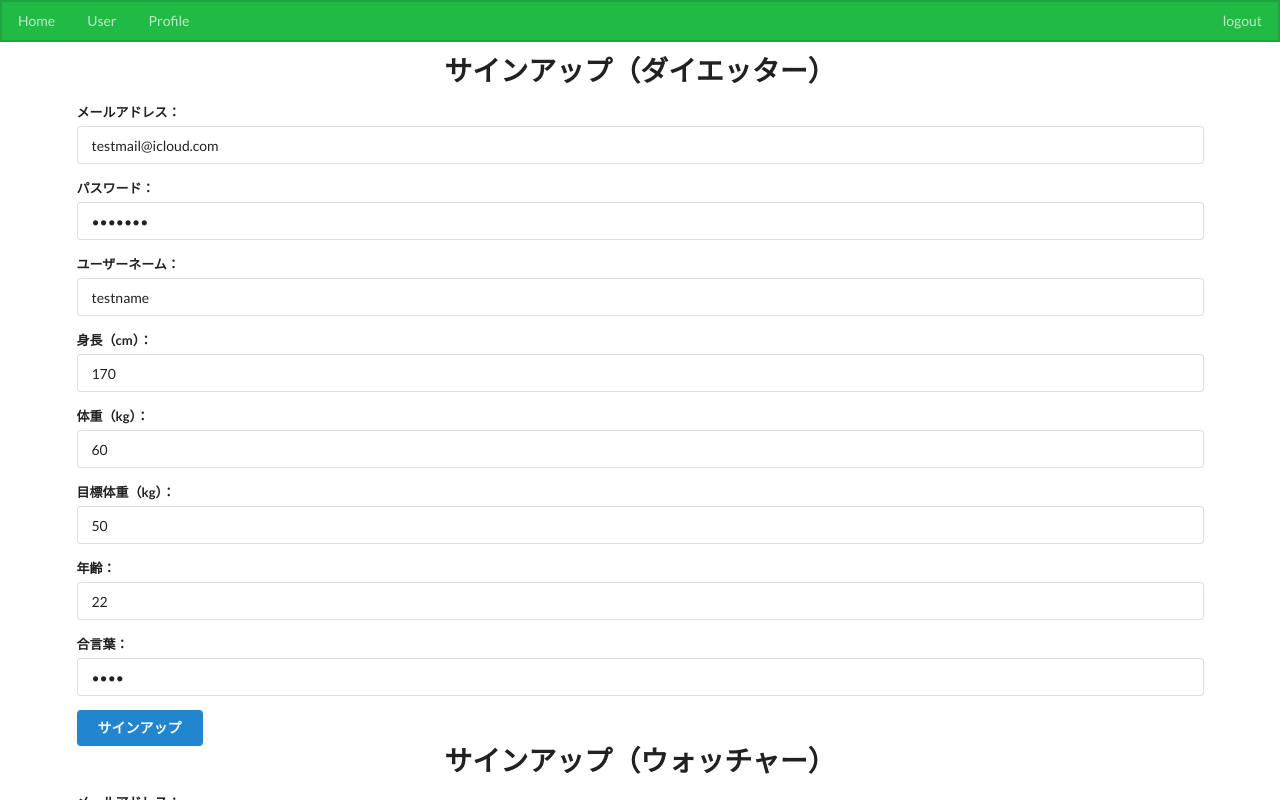
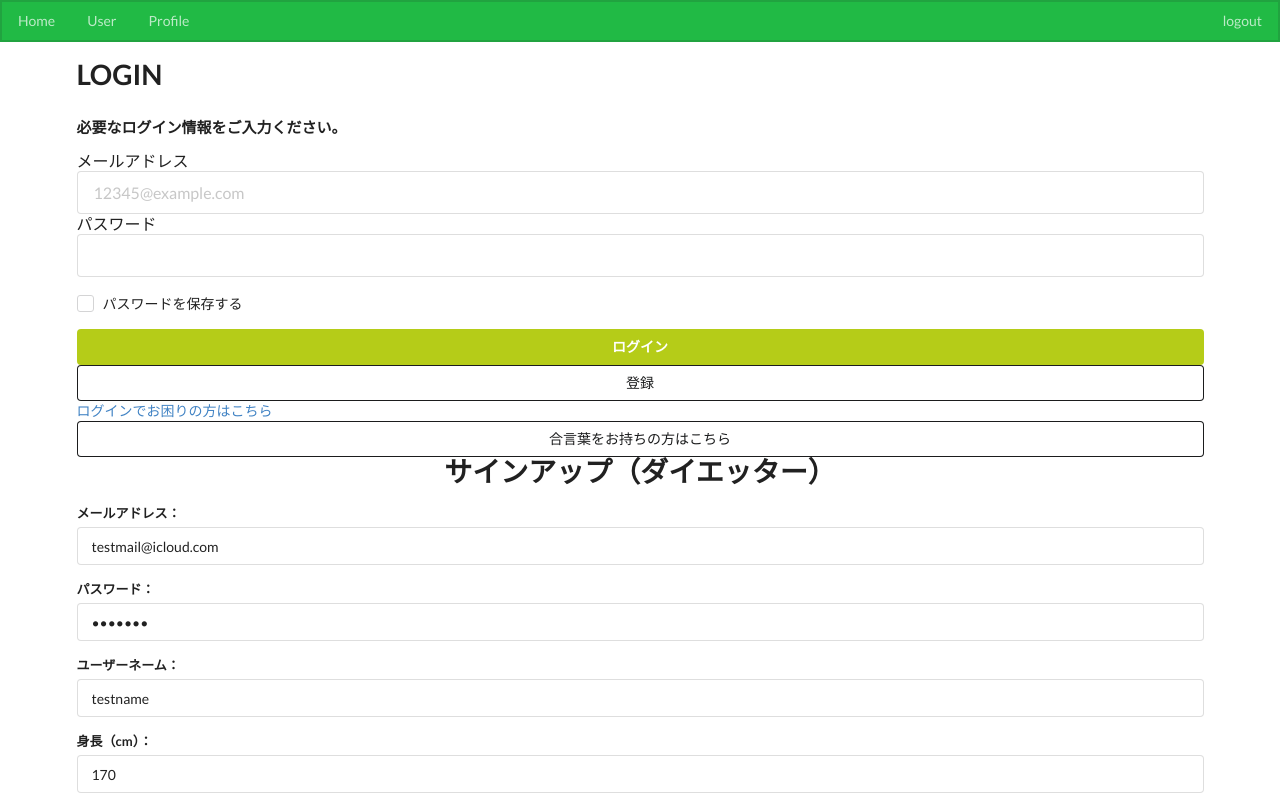
Before and after one commit to kouki515/mti-internship-diet-app, a Vue app: page /#/signup in a window 1280 px wide. Shown: the top 800 px of the page. Built offline with nearby package versions, Linux system fonts and the light colour scheme; the HTML template or start-up script is replaced by a standard one.

Commit message:
Loginnope-jiwotuikasimasita

```diff
--- a/src/views/Login.vue
+++ b/src/views/Login.vue
@@ -96,12 +96,12 @@ export default {
 
         try {
           /* global fetch */
-          // const res = await fetch(baseUrl + '/user/signup',
-          // {
-          //   method: 'POST',
-          //     body: JSON.stringify(requestBody),
-          //       headers
-          // });
+          const res = await fetch(baseUrl + '/user/signup',
+            {
+              method: 'POST',
+              body: JSON.stringify(requestBody),
+              headers
+            });
 
           const text = await res.text();
           const jsonData = text ? JSON.parse(text) : {}
--- a/src/views/Signup.vue
+++ b/src/views/Signup.vue
@@ -1,6 +1,39 @@
 <template>
   <div>
     <div class="ui main container">
+      <header>
+        <h1>LOGIN</h1>
+      </header>
+      <h4>必要なログイン情報をご入力ください。</h4>
+      <form class="ui large form"> <!--ログインフォーム-->
+        <div class="field">
+          <div class="t">
+            <label for="">メールアドレス</label>
+            <input type="email" placeholder="12345@example.com" required>
+          </div>
+          <div class="t">
+            <label for="">パスワード</label>
+            <input type="password" maxlength="15" pattern="^[a-zA-Z0-9]+$" required>
+          </div>
+        </div>
+        <div class="field">
+          <div class="ui checkbox">
+            <input type="checkbox">
+            <label for="">パスワードを保存する</label>
+          </div>
+        </div>
+        <button class="ui olive fluid button" type="submit">ログイン</button>
+      </form>
+      <div class="y">
+        <button class="ui black basic fluid button" type="button">登録</button>
+      </div>
+      <div class="s">
+        <a href="" class="a">ログインでお困りの方はこちら</a>
+      </div>
+      <div class="">
+        <button class="ui black basic fluid button" type="button">合言葉をお持ちの方はこちら</button>
+      </div>
+    </div>
     <div class="ui container">
       <h1 class="ui center aligned header">サインアップ（ダイエッター）</h1>
       <form class="ui form" action="/signup" method="post">
@@ -77,7 +110,6 @@
       </div>
     </div>
   </div>
-  </div>
 </template>
 
 <script>
@@ -96,6 +128,8 @@ export default {
   data() {
     // Vue.jsで使う変数はここに記述する
     return {
+      isDiet: false,
+      isLogin: true,
       // ダイエットする人に必要な変数
       dieter: {
         email: "testmail@icloud.com",
@@ -117,17 +151,15 @@ export default {
   methods: {
     // Vue.jsで使う関数はここで記述する
     async submit() {
+      if (this.isLogin == false) {
+
         const headers = { 'Authorization': 'mtiToken' };
         // リクエストボディを指定する
         const requestBody = {
-        email: this.dieter.email,
-        password: this.dieter.password,
-        username: this.dieter.username,
-        height: this.dieter.height,
-        weight: this.dieter.weight,
-        weight_goal: this.dieter.weight_goal,
-        age: this.dieter.age,
-        secret_word: this.dieter.secret_word,
+          userId: this.user.userId,
+          password: this.user.password,
+          nickname: this.user.nickname,
+          age: this.user.age,
         }
 
         try {
@@ -139,30 +171,63 @@ export default {
               headers
             });
 
-        // const text = await res.text();
-        // const jsonData = text ? JSON.parse(text) : {}
+          const text = await res.text();
+          const jsonData = text ? JSON.parse(text) : {}
 
           // fetchではネットワークエラー以外のエラーはthrowされないため、明示的にthrowする
-        // if (!res.ok) {
-        //   const errorMessage = jsonData.message ?? 'エラーメッセージがありません';
-        //   throw new Error(errorMessage);
-        // }
+          if (!res.ok) {
+            const errorMessage = jsonData.message ?? 'エラーメッセージがありません';
+            throw new Error(errorMessage);
+          }
 
           // 成功時の処理
-        // window.localStorage.setItem('token', jsonData.token);
+          window.localStorage.setItem('token', jsonData.token);
           window.localStorage.setItem('userId', this.user.userId);
-        window.localStorage.setItem('weight', this.user.weight);
-        window.localStorage.setItem('height', this.user.height);
-        window.localStorage.setItem('weight_goal', this.user.weight_goal);
 
-
-        // this.$router.push({ name: 'Home' })
-        // console.log(jsonData);
+          this.$router.push({ name: 'Home' })
+          console.log(jsonData);
         } catch (e) {
           // エラー時の処理
         }
+      }
+      // ログイン時の処理
+      // else if (this.isLogin) {
+      //   // リクエストボディを指定する
+      //   const headers = { 'Authorization': 'mtiToken' };
+
+      //   const requestBody = {
+      //     userId: this.user.userId,
+      //     password: this.user.password,
+      //   }
+
+      //   try {
+      //     /* global fetch */
+      //     const res = await fetch(baseUrl + '/user/login',
+      //       {
+      //         method: 'POST',
+      //         body: JSON.stringify(requestBody),
+      //         headers
+      //       });
+
+      //     const text = await res.text();
+      //     const jsonData = text ? JSON.parse(text) : {}
+
+      //     // fetchではネットワークエラー以外のエラーはthrowされないため、明示的にthrowする
+      //     if (!res.ok) {
+      //       const errorMessage = jsonData.message ?? 'エラーメッセージがありません';
+      //       throw new Error(errorMessage);
+      //     }
+
+      //     // 成功時の処理
+      //     window.localStorage.setItem('token', jsonData.token);
+      //     window.localStorage.setItem('userId', this.user.userId);
+
+      //     this.$router.push({ name: 'Home' })
+      //   } catch (e) {
+      //     // エラー時の処理
+      //   }
+      // }
     },
-
   },
 }
 </script>
```
Lines whose indentation alone changed are shown as unchanged.
